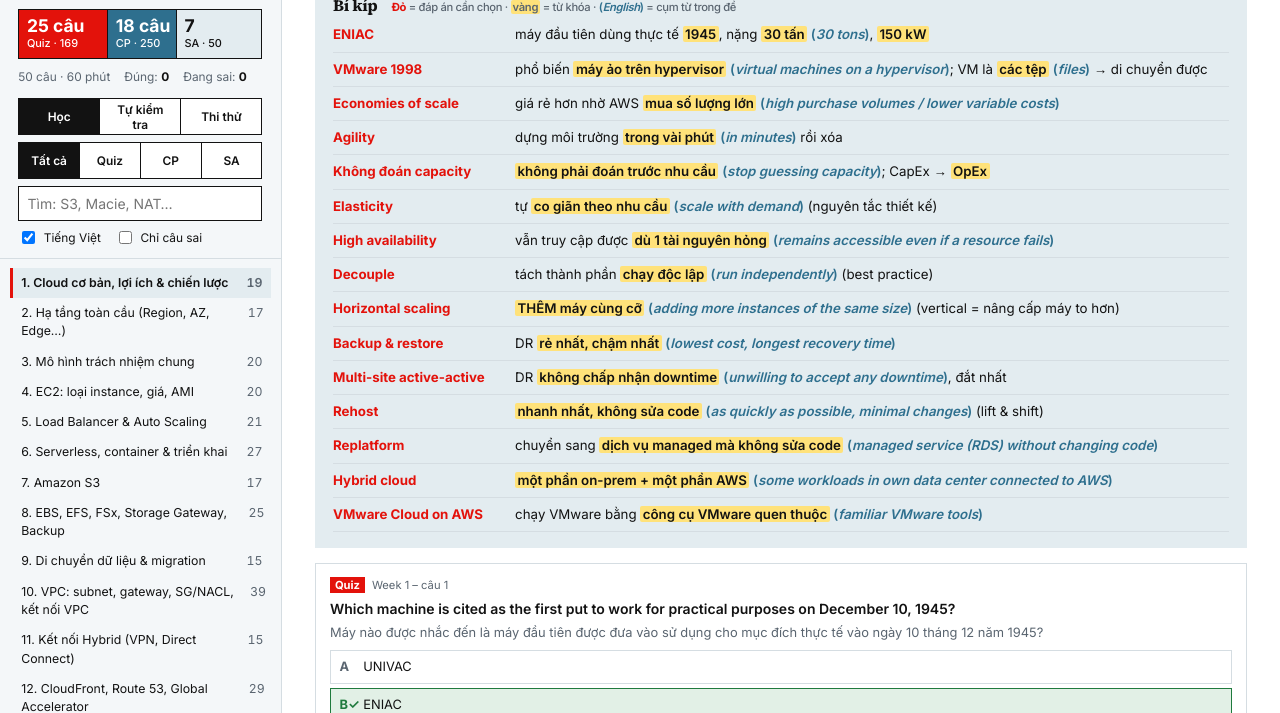
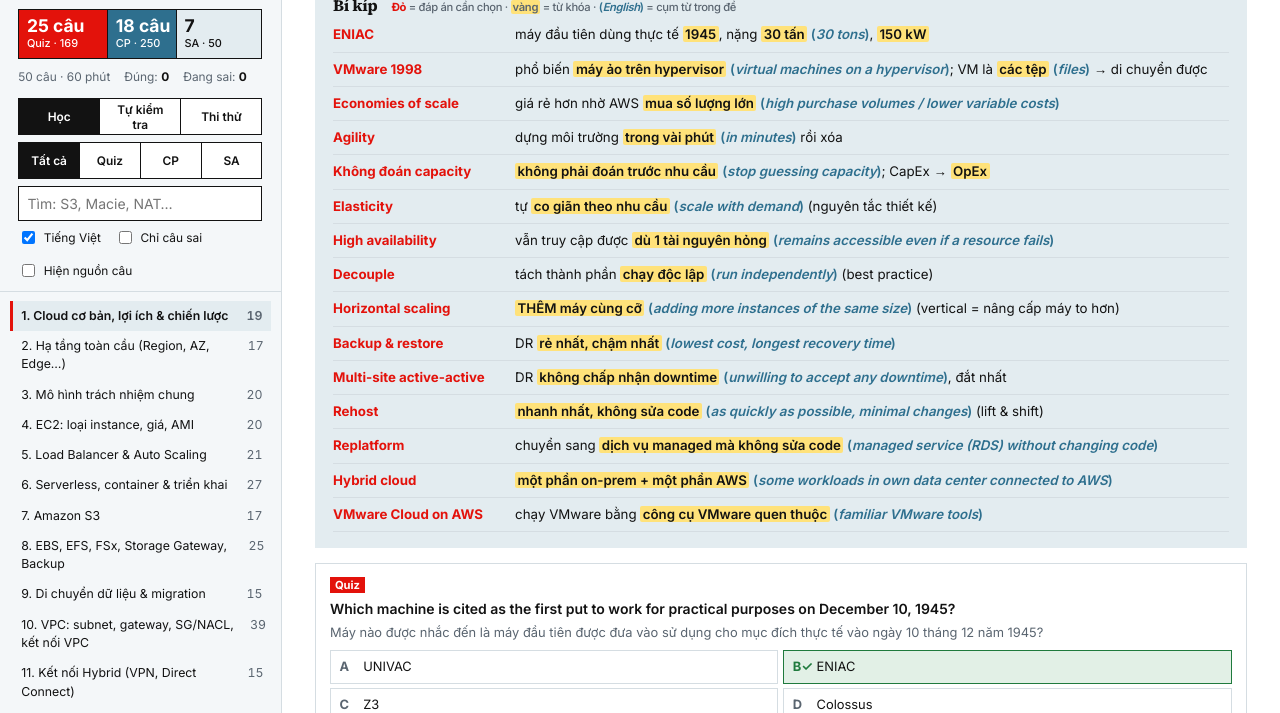
Before and after one commit to Tuquyyyy/aws-469, a plain HTML site: page index.html in a window 1280 px wide. Shown: the part 87-800 px from the top of the page. Drawn offline with Linux system fonts and the light colour scheme.

Commit message:
One question per row; toggle to hide question source labels
Co-Authored-By: Claude Opus 5.5 <noreply@anthropic.com>
Claude-Session: https://claude.ai/code/session_01M7KaoEWT1pgKtiGt2b5Jif

```diff
--- a/index.html
+++ b/index.html
@@ -70,7 +70,7 @@ mark{background:var(--hl);color:inherit;font-weight:600;padding:0 .18em;border-r
 .tips h3{font-size:1.15rem;margin:0 0 .3rem;display:flex;gap:1rem;align-items:baseline;flex-wrap:wrap}
 .tips h3 small{font:500 .8rem Inter,sans-serif;color:var(--mut)}
 .tips h3 small b{color:var(--red)}
-.grid{display:grid;grid-template-columns:repeat(auto-fill,minmax(min(100%,34rem),1fr));gap:.9rem;align-items:start;padding-bottom:.6rem}
+.grid{display:grid;grid-template-columns:minmax(0,1fr);gap:.9rem;align-items:start;padding-bottom:.6rem}
 .card{border:1px solid var(--line);background:var(--card);padding:.9rem 1rem}
 .meta{font-size:.8rem;color:var(--mut);display:flex;gap:.5rem;flex-wrap:wrap;margin-bottom:.35rem}
 .tag{font-weight:700;color:#fff;padding:0 .35rem}
@@ -78,6 +78,9 @@ mark{background:var(--hl);color:inherit;font-weight:600;padding:0 .18em;border-r
 .en{font-weight:600;margin:0}
 .vi{color:var(--mut);margin:.25rem 0 0;font-size:.92rem}
 .hidevi .vi,.hidevi .ovi{display:none}
+.nosrc .src{display:none}
+.two{color:var(--red);font-weight:700}
+ol.op{grid-template-columns:repeat(auto-fit,minmax(min(100%,24rem),1fr))}
 ol.op{list-style:none;padding:0;margin:.6rem 0 0;display:grid;gap:.35rem}
 ol.op li{border:1px solid var(--line);padding:.42rem .6rem .42rem 2.3rem;position:relative;font-size:.92rem}
 ol.op li::before{content:attr(data-k);position:absolute;left:.6rem;top:.42rem;font-weight:700;color:var(--mut)}
@@ -138,7 +141,7 @@ body.side-off main{margin-left:0;padding-left:max(4.6rem,clamp(16px,2.6vw,56px))
       <button data-b="sa" aria-pressed="false">SA</button>
     </div>
     <input type="search" id="q" placeholder="Tìm: S3, Macie, NAT…" aria-label="Tìm câu hỏi">
-    <div class="cks"><label class="ck"><input type="checkbox" id="vi" checked> Tiếng Việt</label><label class="ck"><input type="checkbox" id="wrong"> Chỉ câu sai</label></div>
+    <div class="cks"><label class="ck"><input type="checkbox" id="vi" checked> Tiếng Việt</label><label class="ck"><input type="checkbox" id="wrong"> Chỉ câu sai</label><label class="ck"><input type="checkbox" id="src"> Hiện nguồn câu</label></div>
     <div class="exam" id="examBar"><span id="timer">60:00</span><button id="exNew">Đề khác</button><button id="exEnd">Nộp bài</button><span id="exScore">0/50 đã làm</span></div>
   </div>
   <nav id="chips" aria-label="Nhóm chủ đề"></nav>
@@ -164,8 +167,8 @@ const byId={};
 function card(it,n){
   const ops=it.opts.map(([k,e,v])=>`<li data-k="${esc(k)}" class="${mode==='learn'&&it.key.includes(k)?'ok':''}">${esc(e)}${v&&v.trim()!==e.trim()?`<span class="ovi">${esc(v)}</span>`:''}</li>`).join('');
   const exp=[it.exp,it.note].filter(Boolean).map(esc).join('<br>');
-  const two=it.key.length>1?' · chọn 2':'';
-  return `<article class="card" data-id="${esc(it.id)}"><div class="meta">${n?`<b>Câu ${n}</b>`:''}<span class="tag ${it.bank}">${BN[it.bank]}</span><span>${esc(it.src)}${two}</span></div>
+  const two=it.key.length>1;
+  return `<article class="card" data-id="${esc(it.id)}"><div class="meta">${n?`<b>Câu ${n}</b>`:''}<span class="tag ${it.bank}">${BN[it.bank]}</span><span><span class="src">${esc(it.src)}</span>${two?`<b class="two">Chọn 2</b>`:''}</div>
   <p class="en">${esc(it.en)}</p>${it.vi?`<p class="vi">${esc(it.vi)}</p>`:''}
   <ol class="op">${ops}</ol><div class="res"></div><div class="exp">${exp}</div></article>`;
 }
@@ -238,6 +241,7 @@ $('#exNew').onclick=newExam;$('#exEnd').onclick=endExam;
 $('#banks').addEventListener('click',e=>{const b=e.target.closest('button');if(!b)return;bank=b.dataset.b;$('#banks').querySelectorAll('button').forEach(x=>x.setAttribute('aria-pressed',String(x===b)));render()});
 let tq;$('#q').addEventListener('input',e=>{clearTimeout(tq);tq=setTimeout(()=>{query=e.target.value.trim().toLowerCase();render()},200)});
 $('#vi').addEventListener('change',e=>document.body.classList.toggle('hidevi',!e.target.checked));
+{let on=false;try{on=localStorage.getItem('aws-src')==='on'}catch(e){}$('#src').checked=on;document.body.classList.toggle('nosrc',!on);$('#src').addEventListener('change',e=>{document.body.classList.toggle('nosrc',!e.target.checked);try{localStorage.setItem('aws-src',e.target.checked?'on':'off')}catch(x){}})}
 $('#wrong').addEventListener('change',e=>{onlyWrong=e.target.checked;render()});
 const mob=()=>window.matchMedia('(max-width:900px)').matches;
 function syncHb(){const open=mob()?document.body.classList.contains('side-on'):!document.body.classList.contains('side-off');$('#hb').setAttribute('aria-expanded',String(open))}
```
